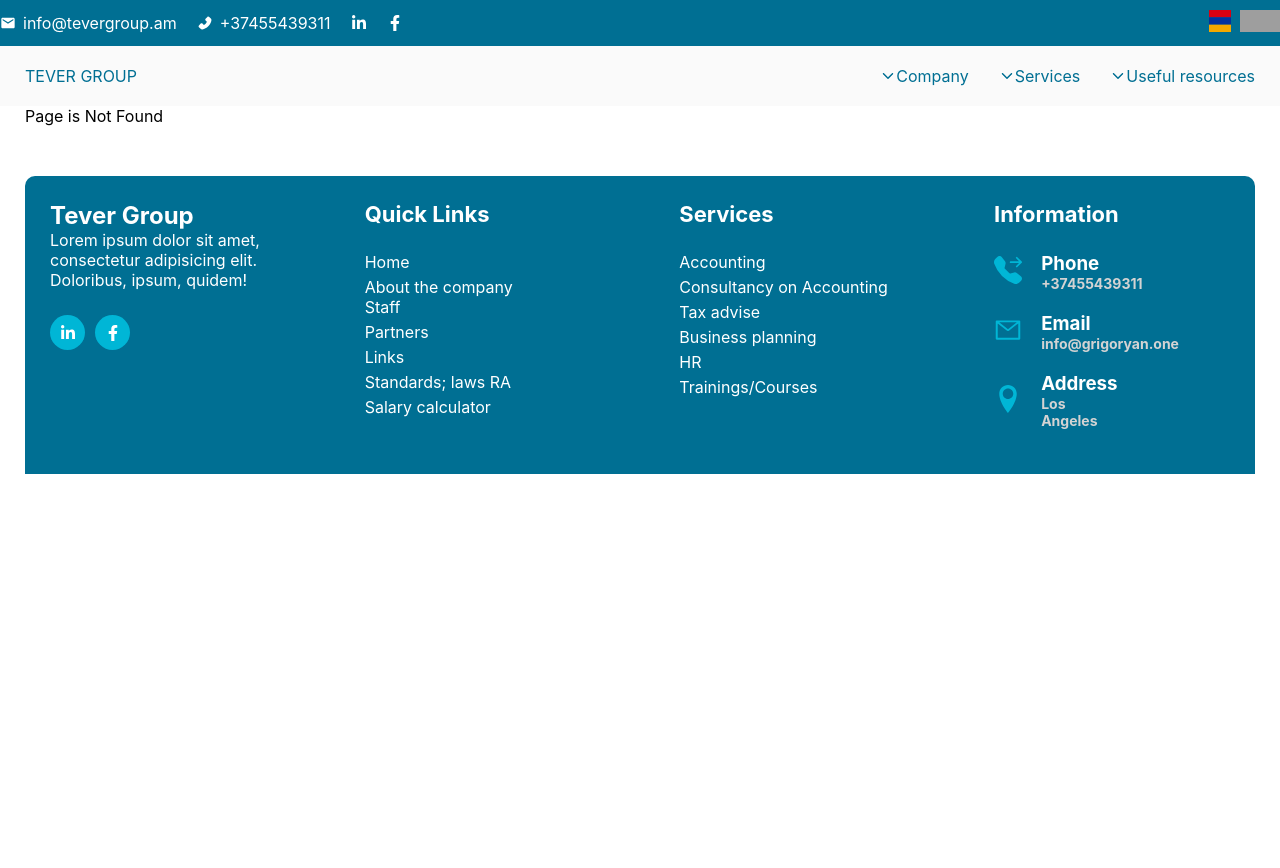
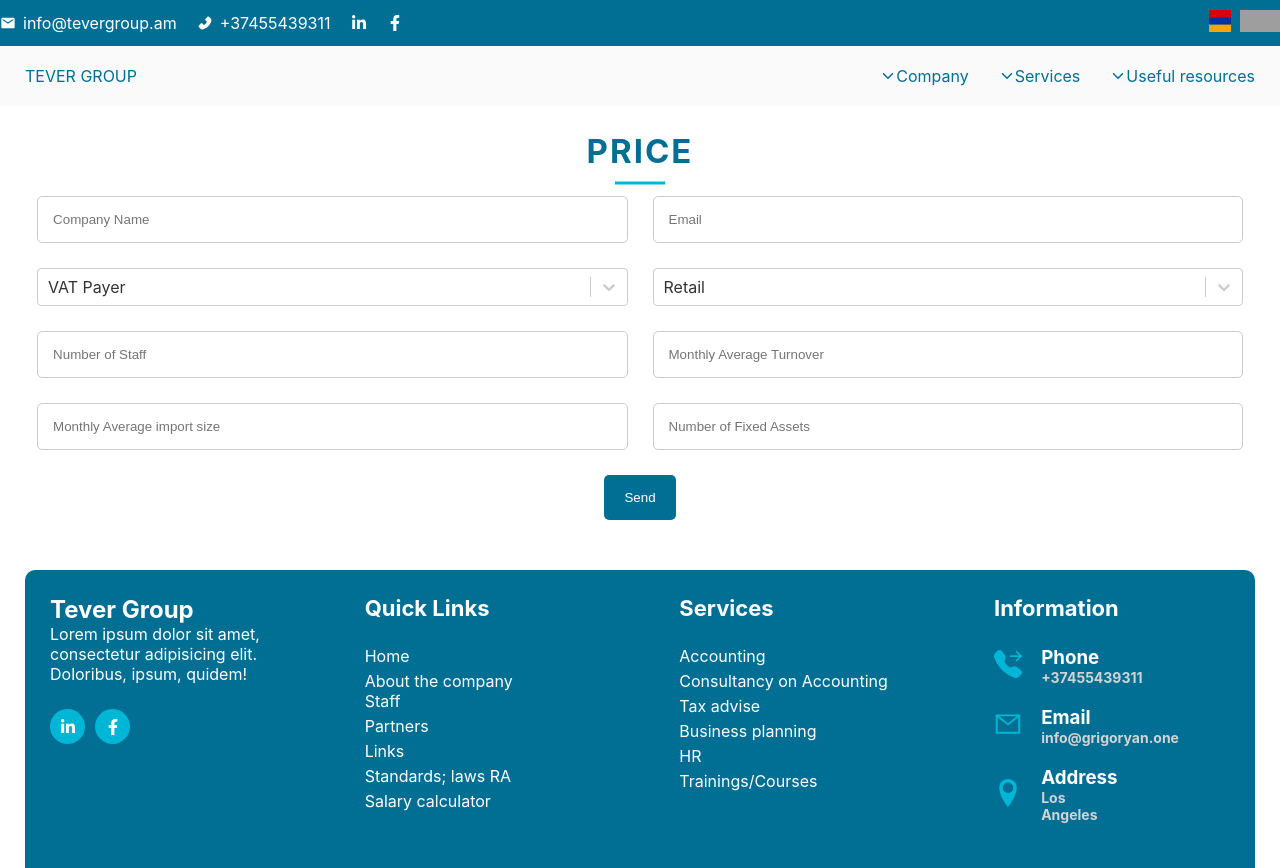
Before and after one commit to EdgarGrigoryan1996/teverGroup, a React (Create React App) app: page /price in a window 1280 px wide. Before the commit the page ends 800 px from the top, so only its background shows below. Built offline with nearby package versions, Linux system fonts and the light colour scheme; grey boxes are pictures that could not be loaded.

Commit message:
send message template created

```diff
--- a/public/locales/am/translation.json
+++ b/public/locales/am/translation.json
@@ -19,7 +19,8 @@
                 "item3": "Հարկային խորհրդատվություն",
                 "item4": "Բիզնես պլանավորում",
                 "item5": "Կադրային գործ",
-                "item6": "Դասընթացներ"
+                "item6": "Դասընթացներ",
+                "item7": "Գնառաջարկ"
             }
         },
         "resources":{
--- a/public/locales/en/translation.json
+++ b/public/locales/en/translation.json
@@ -19,7 +19,8 @@
                 "item3": "Tax advise",
                 "item4": "Business planning",
                 "item5": "HR",
-                "item6": "Trainings/Courses"
+                "item6": "Trainings/Courses",
+                "item7": "Price"
             }
         },
         "resources":{
--- a/src/App.js
+++ b/src/App.js
@@ -29,6 +29,7 @@
 import planningImg from "./assets/images/services/planning.jpg"
 import trainingsImg from "./assets/images/services/trainings.jpg"
 import hrImg from "./assets/images/services/hr.jpg"
+import Price from './Pages/Services/Price/Price';
 
 
 
@@ -124,6 +125,7 @@
                 <Route path={"/courses"} element={<ServicePagesTemplate data={servicePagesData.trainings} image={trainingsImg}/>}/>
                 <Route path={"/hr"} element={<ServicePagesTemplate data={servicePagesData.hr} image={hrImg}/>}/>
                 <Route path={"/management"} element={<ServicePagesTemplate data={servicePagesData.accounting} image={accountingImg}/>}/>
+                <Route path={"/price"} element={<Price />}/>
                 <Route path={"/links"} element={<Links />}/>
                 <Route path={"/salaryCalculation"} element={<SalaryCalculation />}/>
                 <Route path={"/loanCalculation"} element={<LoanCalculator />}/>
--- /dev/null
+++ b/src/Pages/Services/Price/Price.jsx
@@ -0,0 +1,69 @@
+import { useTranslation } from "react-i18next"
+import g from "../../../globalStyles.module.css"
+import s from "./Price.module.css"
+import { useState } from "react"
+import Select from "react-select"
+function Price() {
+    const taxOptions = [
+        {value:"VAT Payer",label:"VAT Payer"},
+        {value:"Tumover Taxpayer",label:"Tumover Taxpayer"},
+        {value:"Other",label:"Other"}
+    ]
+    const activityOptions = [
+        {value:"Retail",label:"Retail"},
+        {value:"Wholesale",label:"Wholesale"},
+        {value:"Production",label:"Production"},
+        {value:"Service Provision",label:"Service Provision"},
+        {value:"Construction",label:"Construction"},
+        {value:"Other",label:"Other"}
+    ]
+
+
+    const {t} = useTranslation()
+    const [companyName, setCompanyName] = useState("")
+    const [email, setEmail] = useState("")
+    const [selectedTax, setSelectedTax] = useState(taxOptions[0])
+    const [selectedActivity, setSelectedActivity] = useState(activityOptions[0])
+    const [staffNumber, setStaffNumber] = useState("")
+    const [monthTurnover, setmonthTurnover] = useState("")
+    const [montAverage, setmontAverage] = useState("")
+    const [assetsNumber, setAssetsNumber] = useState("")
+
+    function changeValue(event,set) {
+        set(event.target.value)
+    }
+    return (
+        <section>
+            <div className={g.sectionTitle}>
+                <h2>{t("menu.services.subMenu.item7")}</h2>
+            </div>
+            <div className={s.formBlock}>
+                <div className={s.fields}>
+                    <div className={s.inputBlock}><input type="text" value={companyName}  placeholder="Company Name" onChange={(e) => changeValue(e,setCompanyName)}/></div>
+                    <div className={s.inputBlock}><input type="email" value={email} placeholder="Email" onChange={(e) => changeValue(e,setEmail)}/></div>
+                    <div className={s.inputBlock}>
+                        <Select
+                            value={selectedTax}
+                            options={taxOptions}
+                            onChange={setSelectedTax}
+                        />
+                    </div>
+                    <div className={s.inputBlock}>
+                        <Select
+                            value={selectedActivity}
+                            options={activityOptions}
+                            onChange={setSelectedActivity}
+                        />
+                    </div>
+                    <div className={s.inputBlock}><input type="number"  placeholder="Number of Staff" value={staffNumber} onChange={(e) => changeValue(e,setStaffNumber)}/></div>
+                    <div className={s.inputBlock}><input type="number"  placeholder="Monthly Average Turnover" value={monthTurnover} onChange={(e) => changeValue(e,setmonthTurnover)}/></div>
+                    <div className={s.inputBlock}><input type="number"  placeholder="Monthly Average import size" value={montAverage} onChange={(e) => changeValue(e,setmontAverage)}/></div>
+                    <div className={s.inputBlock}><input type="number"  placeholder="Number of Fixed Assets" value={assetsNumber} onChange={(e) => changeValue(e,setAssetsNumber)}/></div>
+                </div>
+                <div className={s.buttonBlock}><button>Send</button></div>
+            </div>
+        </section>
+    )
+}
+
+export default Price
--- /dev/null
+++ b/src/Pages/Services/Price/Price.module.css
@@ -0,0 +1,28 @@
+.fields{
+    display: flex;
+    flex-flow: row wrap;
+    gap: 25px;
+    justify-content: center;
+}
+.inputBlock{
+    flex-basis: 48%;
+}
+.inputBlock input{
+    width: 100%;
+    padding: 15px;
+    outline: none;
+    border:1px solid #ccc;
+    border-radius: 5px;
+}
+.buttonBlock{
+    text-align: center;
+    margin-top: 25px;
+}
+.buttonBlock button{
+    padding: 15px 20px;
+    border:none;
+    color:#fff;
+    border-radius: 5px;
+    background-color: var(--second-color);
+    cursor: pointer;
+}
--- a/src/components/Menu/Menu.jsx
+++ b/src/components/Menu/Menu.jsx
@@ -34,6 +34,7 @@
                             <Link to={"/businessConsulting"}><div onClick={() => setBurgerMenuStatus(false)}>{t("menu.services.subMenu.item4")}</div></Link>
                             <Link to={"/hr"}><div onClick={() => setBurgerMenuStatus(false)}>{t("menu.services.subMenu.item5")}</div></Link>
                             <Link to={"/courses"}><div onClick={() => setBurgerMenuStatus(false)}>{t("menu.services.subMenu.item6")}</div></Link>
+                            <Link to={"/price"}><div onClick={() => setBurgerMenuStatus(false)}>{t("menu.services.subMenu.item7")}</div></Link>
                         </div>
                     </div>
                     <div className={s.itemWrapper}>
```
